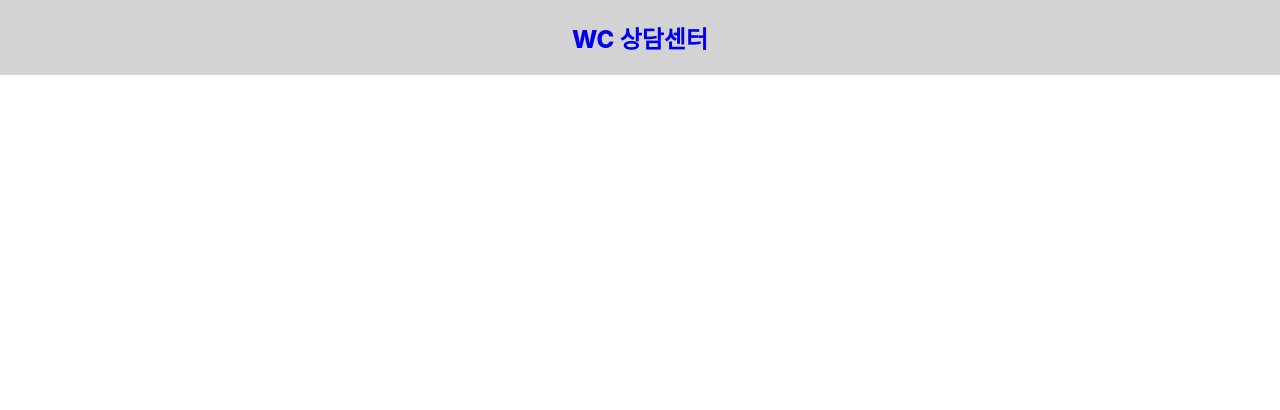
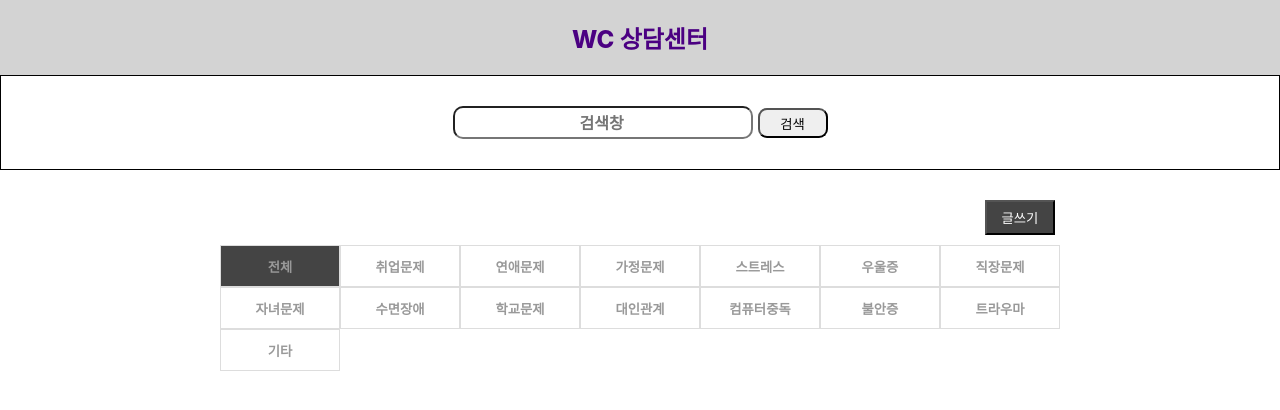
Before and after one commit to dbdudrb000/react_crud, a React (Create React App) app: page / in a window 1280 px wide. Before the commit this address had no page. Shown: the top 410 px of the page. Built offline with nearby package versions, Linux system fonts and the light colour scheme.

Commit message:
header Ui Update

```diff
--- a/src/App.css
+++ b/src/App.css
@@ -36,7 +36,3 @@
     transform: rotate(360deg);
   }
 }
-
-* { margin: 0px; padding: 0px; box-sizing: border-box;}
-.worry-kind { border: 1px solid; }
-.inner { width: 1200px; margin: auto; height: 1080px; }
--- a/src/App.js
+++ b/src/App.js
@@ -1,8 +1,7 @@
 import './App.css';
 import React from "react";
 import Header from './layout/Header';
-
-
+import HomePage from './pages/HomePage';
 
 import {Route, Routes, BrowserRouter} from 'react-router-dom';
 
@@ -12,7 +11,7 @@ function App() {
       <BrowserRouter>
       <Header attr={"header_wrap"} />
         <Routes>
-
+          <Route path="/" element={<HomePage />} />
         </Routes>
 {/*
       <div className='wrap'>
--- /dev/null
+++ b/src/layout/SearchBox.jsx
@@ -0,0 +1,12 @@
+import React from "react";
+
+const SearchBox = (props) => {
+    return (
+            <div className={props.attr}>
+                <input type="search" placeholder="검색창"/>
+                <button >검색</button>
+            </div>
+    );
+}
+
+export default SearchBox;
--- /dev/null
+++ b/src/layout/WorryBox.jsx
@@ -0,0 +1,44 @@
+import React, { useState } from "react";
+
+const WorryBox = (props) => {
+    const [worry, setWorry] = useState(0);
+    const worryList = [{worryName : '전체', worryVal : 'all', },
+                       {worryName : '취업문제', worryVal : 'jobProblem'},
+                       {worryName : '연애문제', worryVal : 'loveProblem'},
+                       {worryName : '가정문제', worryVal : 'familyProblem'},
+                       {worryName : '스트레스', worryVal : 'stressProblem'},
+                       {worryName : '우울증', worryVal : 'depressionProblem'},
+                       {worryName : '직장문제', worryVal : 'workProblem'},
+                       {worryName : '자녀문제', worryVal : 'childrenProblem'},
+                       {worryName : '수면장애', worryVal : 'sleepProblem'},
+                       {worryName : '학교문제', worryVal : 'schoolProblem'},
+                       {worryName : '대인관계', worryVal : 'personProblem'},
+                       {worryName : '컴퓨터중독', worryVal : 'pcProblem'},
+                       {worryName : '불안증', worryVal : 'anxietyProblem'},
+                       {worryName : '트라우마', worryVal : 'traumaProblem'},
+                       {worryName : '기타', worryVal : 'theRest'},
+                    ];
+    return (
+        <React.Fragment>
+            <div className="writing-div">
+                <button>글쓰기</button>
+            </div>
+
+            <div className={props.attr}>
+                <ul>
+                    {
+                        worryList.map((item, index) => {
+                            return (
+                                <li className={item.worryVal}>
+                                    <a onClick={() => alert(`클릭한 메뉴는 [${item.worryName}] 입니다.`)}>{item.worryName}</a>
+                                </li>
+                            )
+                        })
+                    }
+                </ul>
+            </div>
+        </React.Fragment>
+    );
+}
+
+export default WorryBox;
--- a/src/pages/HomePage.jsx
+++ b/src/pages/HomePage.jsx
@@ -1,11 +1,15 @@
 import React from "react";
+
+import SearchBox from '../layout/SearchBox';
+import WorryBox from '../layout/WorryBox';
 
 const HomePage = () => {
     return (
-        <div>
-
-        </div>
-    )
+        <main>
+            <SearchBox attr="search-box" />
+            <WorryBox attr="worry-box" />
+        </main>
+    );
 }
 
 export default HomePage;
--- /dev/null
+++ b/src/resource/css/layout/common.css
@@ -0,0 +1,6 @@
+* { margin: 0px; padding: 0px; box-sizing: border-box;}
+.worry-kind { border: 1px solid; }
+.inner { width: 1200px; margin: auto; height: 1080px; }
+
+.containner { width: 1200px; background: bule; height: 1000px;}
+main { display: block; }
--- a/src/resource/css/layout/header/header.css
+++ b/src/resource/css/layout/header.css
@@ -1,3 +1,3 @@
 .header_wrap { background: lightgrey; }
 .top-containner-box { text-align: center; padding: 20px;}
-.top-title a { font-weight: 800; text-decoration-line: none; }
+.top-title a { font-weight: 800; text-decoration-line: none; color: indigo; }
--- /dev/null
+++ b/src/resource/css/layout/searchBox.css
@@ -0,0 +1,7 @@
+.search-box { padding: 30px 0px 30px 0px; text-align: center; border: 1px solid;}
+.search-box > input { width: 300px; margin-right: 5px; height: 33px; border-radius: 10px;
+                      font-weight: 800; font-size: medium; font-family: SCoreDream,BlinkMacSystemFont,Malgun Gothic,맑은 고딕,helvetica,Apple SD Gothic Neo,sans-serif;
+                    }
+.search-box > input::placeholder { padding-left: 125px; }
+.search-box > button { width: 70px; height: 30px; border-radius: 9px; }
+.search-box > button:hover { background-color: rgba(157,157,21,11.847); cursor: pointer; }
--- /dev/null
+++ b/src/resource/css/layout/worryBox.css
@@ -0,0 +1,10 @@
+.worry-box { display: flex; justify-content: center; margin-top: 10px;}
+.worry-box ul { width: 840px; }
+.worry-box li { list-style: none; float: left; border: 1px solid #ddd; padding: 20px; text-align: center; width: 120px; height:30px; line-height: 1px;  cursor: pointer;}
+.worry-box li:hover { background-color: #99999954; }
+.worry-box li a { color: #999; font-weight: bold; font-size: smaller;}
+.worry-box li.all { background-color: #444444; }
+
+.writing-div { display: flex; justify-content: center; margin-top: 30px; margin-left: 760px; }
+.writing-div button { width: 70px; height: 35px; background-color: #444444; color: white; }
+.writing-div button:hover { cursor:pointer; }
--- a/src/resource/css/style.css
+++ b/src/resource/css/style.css
@@ -1 +1,4 @@
-@import "layout/header/header.css";
+@import "layout/common.css";
+@import "layout/header.css";
+@import "layout/searchBox.css";
+@import "layout/worryBox.css";
```
